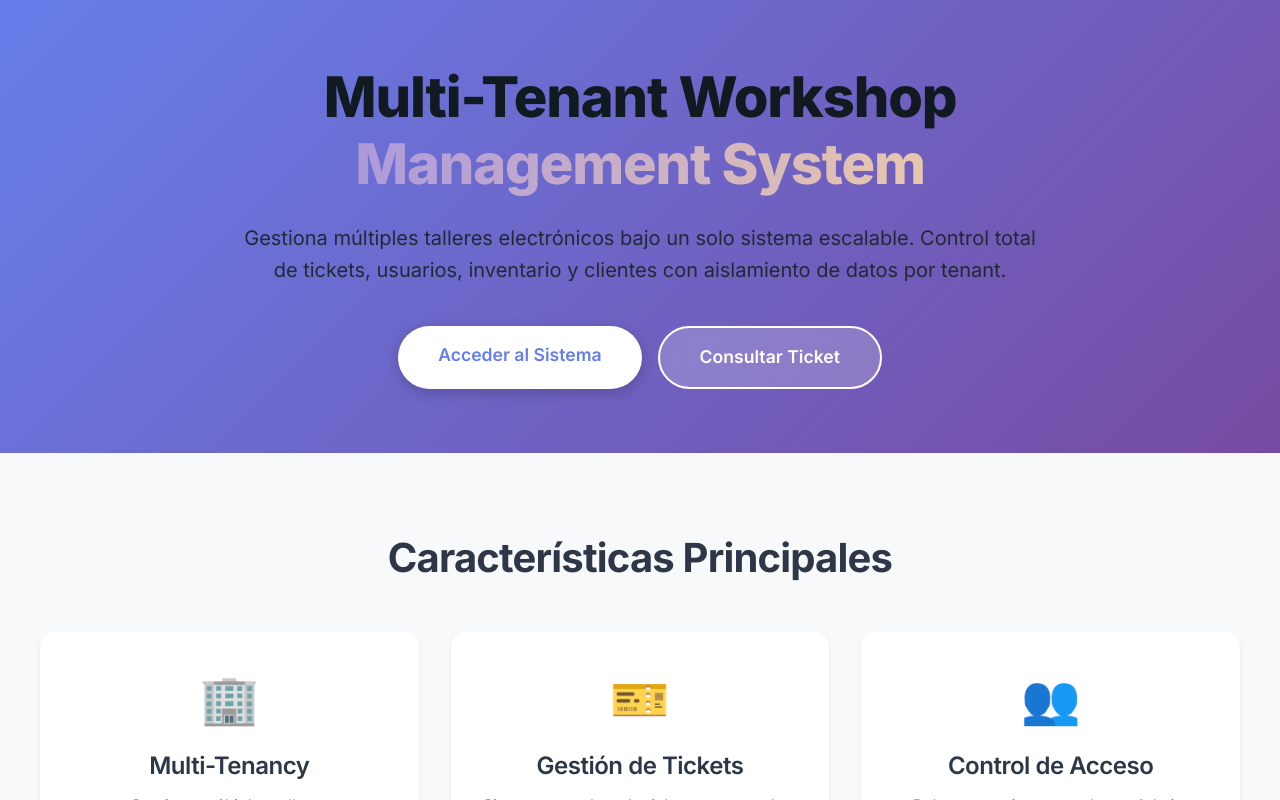
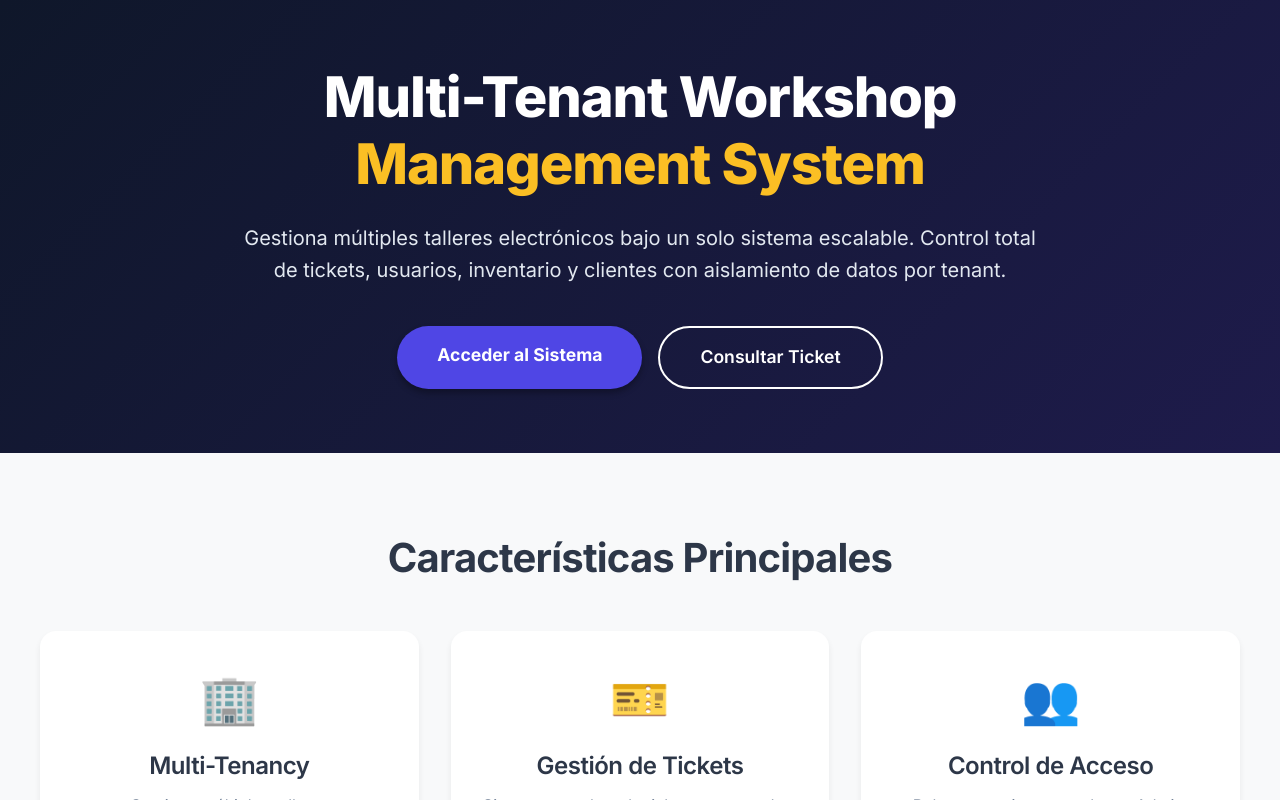
Before and after one commit to elKevin24/FIX-AI-NEXT, a Next.js app: page / in a window 1280 px wide. Shown: the top 800 px of the page. Built offline with nearby package versions, Linux system fonts and the light colour scheme.

Commit message:
fix(css): extreme contrast adjustment for landing page and browserslist optimization

```diff
--- a/package.json
+++ b/package.json
@@ -2,6 +2,10 @@
   "name": "workshop-app",
   "version": "1.1.0",
   "private": true,
+  "browserslist": [
+    "defaults",
+    "not IE 11"
+  ],
   "type": "module",
   "scripts": {
     "dev": "next dev",
--- a/src/app/page.module.css
+++ b/src/app/page.module.css
@@ -10,7 +10,7 @@
     align-items: center;
     justify-content: center;
     padding: 4rem 2rem;
-    background: linear-gradient(135deg, #667eea 0%, #764ba2 100%);
+    background: linear-gradient(135deg, #0f172a 0%, #1e1b4b 100%); /* Slate 900 -> Indigo 950 */
     color: white;
     text-align: center;
 }
@@ -24,22 +24,23 @@
     font-weight: 800;
     margin-bottom: 1.5rem;
     line-height: 1.2;
+    color: white;
 }
 
 .gradient {
-    background: linear-gradient(-90deg, #ffd89b, #b19cd9, #19547b, #ffd89b);
-    background-size: 400% 400%;
-    -webkit-background-clip: text;
-    -webkit-text-fill-color: transparent;
-    background-clip: text;
-    animation: animateGradient 10s ease infinite;
+    /* Removed gradient text for strict accessibility compliance */
+    color: #fbbf24; /* Amber 400 - High contrast against dark bg */
+    background: none;
+    -webkit-text-fill-color: initial;
+    animation: none;
 }
 
 .subtitle {
     font-size: 1.25rem;
     line-height: 1.6;
     margin-bottom: 2.5rem;
-    opacity: 0.95;
+    opacity: 1; /* Removed opacity for maximum contrast */
+    color: #e2e8f0; /* Slate 200 - High contrast */
 }
 
 .ctaGroup {
@@ -50,25 +51,26 @@
 }
 
 .primaryBtn {
-    background: white;
-    color: #667eea;
+    background: #4f46e5; /* Indigo 600 - Standard accessible button */
+    color: white;
     padding: 1rem 2.5rem;
     border-radius: 50px;
     text-decoration: none;
-    font-weight: 600;
+    font-weight: 700;
     font-size: 1.1rem;
     transition: all 0.3s ease;
-    box-shadow: 0 4px 15px rgba(0, 0, 0, 0.2);
+    box-shadow: 0 4px 6px rgba(0, 0, 0, 0.3);
 }
 
 .primaryBtn:hover {
     transform: translateY(-2px);
-    box-shadow: 0 6px 20px rgba(0, 0, 0, 0.3);
+    background: #4338ca; /* Indigo 700 */
+    box-shadow: 0 10px 15px rgba(0, 0, 0, 0.4);
     text-decoration: none;
 }
 
 .secondaryBtn {
-    background: rgba(255, 255, 255, 0.2);
+    background: transparent;
     color: white;
     padding: 1rem 2.5rem;
     border-radius: 50px;
@@ -77,11 +79,11 @@
     font-size: 1.1rem;
     transition: all 0.3s ease;
     border: 2px solid white;
-    backdrop-filter: blur(10px);
 }
 
 .secondaryBtn:hover {
-    background: rgba(255, 255, 255, 0.3);
+    background: white;
+    color: #1e1b4b;
     transform: translateY(-2px);
     text-decoration: none;
 }
```
